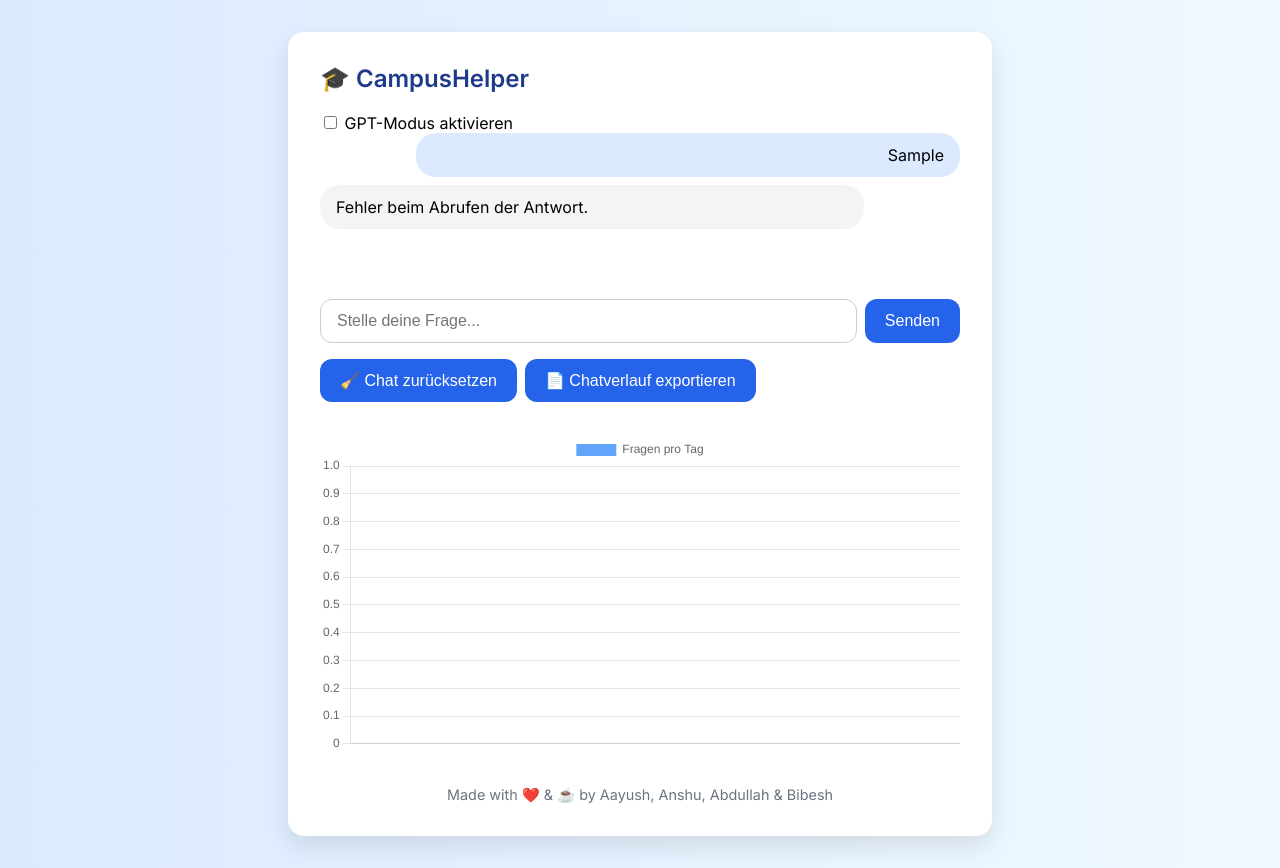
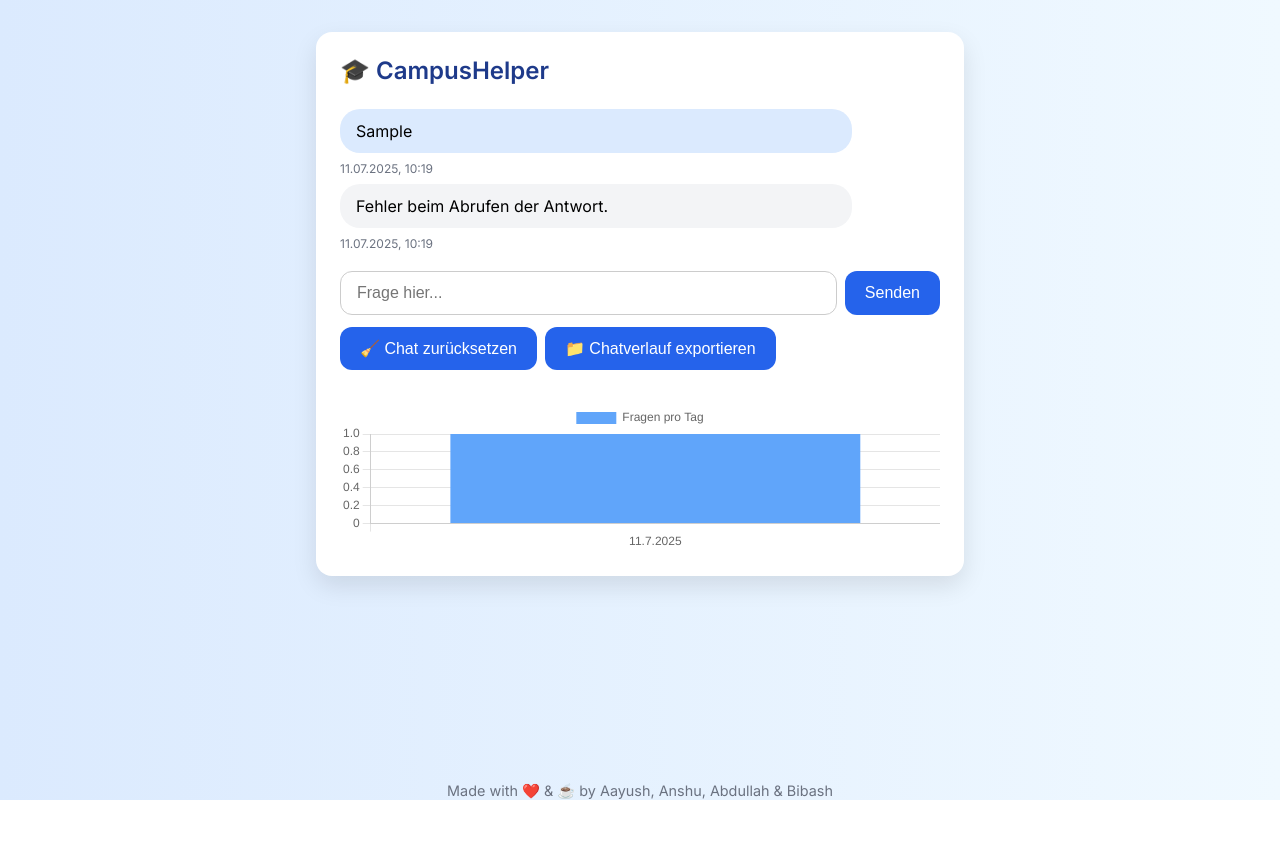
Before and after one commit to MooonShot/campushelper-chatbot, a plain HTML site: page index.html in a window 1280 px wide. Both pictures are taken after typing "Sample" into the empty fields and a click on the button "Senden". After the commit the page ends 800 px from the top, so only its background shows below. Drawn offline with nearby package versions, Linux system fonts and the light colour scheme; no server answers.

Commit message:
Update index.html

```diff
--- a/index.html
+++ b/index.html
@@ -4,38 +4,62 @@
   <meta charset="UTF-8" />
   <meta name="viewport" content="width=device-width, initial-scale=1.0" />
   <title>CampusHelper</title>
-  <link rel="stylesheet" href="https://fonts.googleapis.com/css2?family=Inter:wght@400;600&display=swap" />
+  <link href="https://fonts.googleapis.com/css2?family=Inter:wght@400;600&display=swap" rel="stylesheet" />
   <script src="https://cdn.jsdelivr.net/npm/chart.js"></script>
   <style>
     body {
-      margin: 0;
       font-family: 'Inter', sans-serif;
       background: linear-gradient(to right, #dbeafe, #f0f9ff);
+      margin: 0;
+      padding: 0;
+      display: flex;
+      flex-direction: column;
+      min-height: 100vh;
     }
-    .container {
-      max-width: 640px;
-      margin: 2rem auto;
+    #chatbox {
+      width: 100%;
+      max-width: 600px;
       background: white;
-      padding: 2rem;
+      padding: 1.5rem;
       border-radius: 16px;
       box-shadow: 0 10px 25px rgba(0, 0, 0, 0.1);
+      display: flex;
+      flex-direction: column;
+      margin: auto;
+      margin-top: 2rem;
     }
     h2 {
-      margin-top: 0;
+      margin: 0 0 1rem 0;
+      font-weight: 600;
       color: #1e3a8a;
     }
     #chat {
-      min-height: 150px;
+      flex: 1;
+      overflow-y: auto;
+      max-height: 300px;
       margin-bottom: 1rem;
     }
     .bubble {
+      margin: 0.5rem 0;
       padding: 0.75rem 1rem;
-      margin-bottom: 0.5rem;
       border-radius: 20px;
       max-width: 80%;
+      word-wrap: break-word;
     }
-    .user { background-color: #dbeafe; text-align: right; margin-left: auto; }
-    .bot { background-color: #f3f4f6; text-align: left; margin-right: auto; }
+    .user {
+      background: #dbeafe;
+      align-self: flex-end;
+    }
+    .bot {
+      background: #f3f4f6;
+      align-self: flex-start;
+    }
+    .timestamp {
+      font-size: 0.75rem;
+      color: #6b7280;
+      margin-top: 2px;
+      margin-bottom: 4px;
+    }
     .input-row {
       display: flex;
       gap: 0.5rem;
@@ -43,8 +67,8 @@
     input[type="text"] {
       flex: 1;
       padding: 0.75rem 1rem;
+      border: 1px solid #ccc;
       border-radius: 12px;
-      border: 1px solid #ccc;
       font-size: 1rem;
     }
     button {
@@ -56,60 +80,132 @@
       cursor: pointer;
       font-size: 1rem;
     }
+    button:hover {
+      background-color: #1d4ed8;
+    }
     footer {
+      text-align: center;
       margin-top: 2rem;
-      text-align: center;
       font-size: 0.9rem;
       color: #6b7280;
+      font-family: 'Inter', sans-serif;
+      width: 100%;
     }
-    #chart-container {
+    canvas {
       margin-top: 2rem;
     }
   </style>
 </head>
 <body>
-  <div class="container">
+  <div id="chatbox">
     <h2>🎓 CampusHelper</h2>
-    <label><input type="checkbox" id="gptToggle" /> GPT-Modus aktivieren</label>
-
     <div id="chat"></div>
-
     <div class="input-row">
-      <input type="text" id="userInput" placeholder="Stelle deine Frage..." />
+      <input type="text" id="userInput" placeholder="Frage hier..." onkeydown="if(event.key==='Enter') sendMessage()" />
       <button onclick="sendMessage()">Senden</button>
     </div>
-
-    <div class="input-row" style="margin-top: 1rem;">
-      <button onclick="resetChat()">🧹 Chat zurücksetzen</button>
-      <button onclick="exportCSV()">📄 Chatverlauf exportieren</button>
+    <div class="input-row" style="margin-top: 0.75rem;">
+      <button onclick="clearChat()">🧹 Chat zurücksetzen</button>
+      <button onclick="downloadCSV()">📁 Chatverlauf exportieren</button>
     </div>
-
-    <div id="chart-container">
-      <canvas id="chatChart"></canvas>
-    </div>
-
-    <footer>
-      Made with ❤️ & ☕ by Aayush, Anshu, Abdullah & Bibesh
-    </footer>
+    <canvas id="questionChart" height="150"></canvas>
   </div>
 
+  <footer>
+    Made with ❤️ & ☕ by Aayush, Anshu, Abdullah & Bibash
+  </footer>
+
   <script>
-    const endpointXLSX = "https://chatbot-jattus.cognitiveservices.azure.com/language/:query-knowledgebases?projectName=CampusHelper&api-version=2021-10-01&deploymentName=production";
-    const endpointGPT = "https://aayus-mcduf5yn-swedencentral.cognitiveservices.azure.com/";
-    const apiKey = "9mPKBUdCCwKydTq9fN9WOQlYbtzC9WPfD6qnsIbKkhhk41Q2BIKBJQQJ99BFACfhMk5XJ3w3AAAAACOGeAUn";
-    const supabaseUrl = "https://zuzirhfvtcrrlvolyolb.supabase.co";
-    const supabaseKey = "eyJhbGciOiJIUzI1NiIsInR5cCI6IkpXVCJ9.eyJpc3MiOiJzdXBhYmFzZSIsInJlZiI6Inp1emlyaGZ2dGNycmx2b2x5b2xiIiwicm9sZSI6ImFub24iLCJpYXQiOjE3NTEwMjE5MTMsImV4cCI6MjA2NjU5NzkxM30.afXaVUmXMLGL64Gls5RqZ8bJshyPxxrPsevVEMmsCfA";
+    const qnaEndpoint = "https://chatbot-jattus.cognitiveservices.azure.com/language/:query-knowledgebases?projectName=CampusHelper&api-version=2021-10-01&deploymentName=production";
+    const qnaKey = "EbvNA38yknUy3j6X2TiDT7Jy4o9zWDrLnczvmgmaqRE9PWA70GRtJQQJ99BFACPV0roXJ3w3AAAaACOGmCSu";
 
     const logs = [];
-    const chat = document.getElementById("chat");
 
-    const chart = new Chart(document.getElementById("chatChart"), {
-      type: 'bar',
+    async function sendMessage() {
+      const input = document.getElementById("userInput");
+      const question = input.value.trim();
+      if (!question) return;
+
+      const timestamp = new Date();
+      logs.push({ question, timestamp });
+      addMessage(question, "user", timestamp);
+      updateChart();
+      input.value = "";
+
+      try {
+        const res = await fetch(qnaEndpoint, {
+          method: "POST",
+          headers: {
+            "Ocp-Apim-Subscription-Key": qnaKey,
+            "Content-Type": "application/json"
+          },
+          body: JSON.stringify({ question })
+        });
+        const data = await res.json();
+        const answer = data.answers?.[0]?.answer || "Keine passende Antwort gefunden.";
+        addMessage(answer, "bot", new Date());
+      } catch (err) {
+        console.error(err);
+        addMessage("Fehler beim Abrufen der Antwort.", "bot", new Date());
+      }
+    }
+
+    function addMessage(text, type, timestamp) {
+      const chat = document.getElementById("chat");
+      const wrapper = document.createElement("div");
+      const msg = document.createElement("div");
+      msg.className = `bubble ${type}`;
+      msg.innerText = text;
+
+      const time = document.createElement("div");
+      time.className = "timestamp";
+      time.innerText = new Intl.DateTimeFormat("de-DE", {
+        day: "2-digit", month: "2-digit", year: "numeric",
+        hour: "2-digit", minute: "2-digit"
+      }).format(timestamp);
+
+      wrapper.appendChild(msg);
+      wrapper.appendChild(time);
+      wrapper.style.alignSelf = type === "user" ? "flex-end" : "flex-start";
+      chat.appendChild(wrapper);
+      chat.scrollTop = chat.scrollHeight;
+    }
+
+    function clearChat() {
+      document.getElementById("chat").innerHTML = "";
+      logs.length = 0;
+      chart.data.labels = [];
+      chart.data.datasets[0].data = [];
+      chart.update();
+    }
+
+    function downloadCSV() {
+      const header = "question,timestamp\n";
+      const rows = logs.map(l => `"\${l.question}","\${l.timestamp}"`).join("\n");
+      const blob = new Blob([header + rows], { type: "text/csv" });
+      const url = URL.createObjectURL(blob);
+      const a = document.createElement("a");
+      a.href = url;
+      a.download = "chat_logs.csv";
+      a.click();
+      URL.revokeObjectURL(url);
+    }
+
+    const ctx = document.getElementById("questionChart").getContext("2d");
+    const chart = new Chart(ctx, {
+      type: "bar",
       data: {
         labels: [],
-        datasets: [{ label: 'Fragen pro Tag', data: [], backgroundColor: '#60a5fa' }]
+        datasets: [{
+          label: "Fragen pro Tag",
+          data: [],
+          backgroundColor: "#60a5fa"
+        }]
       },
-      options: { scales: { y: { beginAtZero: true } } }
+      options: {
+        responsive: true,
+        scales: { y: { beginAtZero: true } }
+      }
     });
 
     function updateChart() {
@@ -123,79 +219,6 @@
       chart.data.datasets[0].data = sorted.map(d => counts[d]);
       chart.update();
     }
-
-    async function sendMessage() {
-      const input = document.getElementById("userInput");
-      const question = input.value.trim();
-      if (!question) return;
-      const isGPT = document.getElementById("gptToggle").checked;
-      input.value = "";
-      addMessage(question, "user");
-
-      try {
-        const response = await fetch(isGPT ? endpointGPT : endpointXLSX, {
-          method: "POST",
-          headers: {
-            "Ocp-Apim-Subscription-Key": apiKey,
-            "Content-Type": "application/json"
-          },
-          body: JSON.stringify({ question })
-        });
-
-        const data = await response.json();
-        const answer = data.answers?.[0]?.answer || "Keine passende Antwort gefunden.";
-        addMessage(answer, "bot");
-
-        const entry = { question, answer, gpt_mode_enabled: isGPT, timestamp: new Date().toISOString(), ip_address: null };
-        logs.push(entry);
-        updateChart();
-
-        await fetch(`${supabaseUrl}/rest/v1/chat_logs`, {
-          method: "POST",
-          headers: {
-            "Content-Type": "application/json",
-            apikey: supabaseKey,
-            Authorization: `Bearer ${supabaseKey}`,
-            Prefer: "return=minimal"
-          },
-          body: JSON.stringify(entry)
-        });
-
-      } catch (err) {
-        console.error("Error:", err);
-        addMessage("Fehler beim Abrufen der Antwort.", "bot");
-      }
-    }
-
-    function addMessage(msg, type) {
-      const bubble = document.createElement("div");
-      bubble.className = `bubble ${type}`;
-      bubble.innerText = msg;
-      chat.appendChild(bubble);
-      chat.scrollTop = chat.scrollHeight;
-    }
-
-    function resetChat() {
-      chat.innerHTML = "";
-      logs.length = 0;
-      updateChart();
-    }
-
-    function exportCSV() {
-      const csv = ["Frage,Antwort,GPT-Modus,Zeit"];
-      logs.forEach(l => {
-        csv.push(`"${l.question.replace(/"/g, '""')}","${l.answer.replace(/"/g, '""')}",${l.gpt_mode_enabled},${l.timestamp}`);
-      });
-      const blob = new Blob([csv.join("\n")], { type: "text/csv" });
-      const a = document.createElement("a");
-      a.href = URL.createObjectURL(blob);
-      a.download = "chatverlauf.csv";
-      a.click();
-    }
-
-    document.getElementById("userInput").addEventListener("keydown", e => {
-      if (e.key === "Enter") sendMessage();
-    });
   </script>
 </body>
 </html>
```
